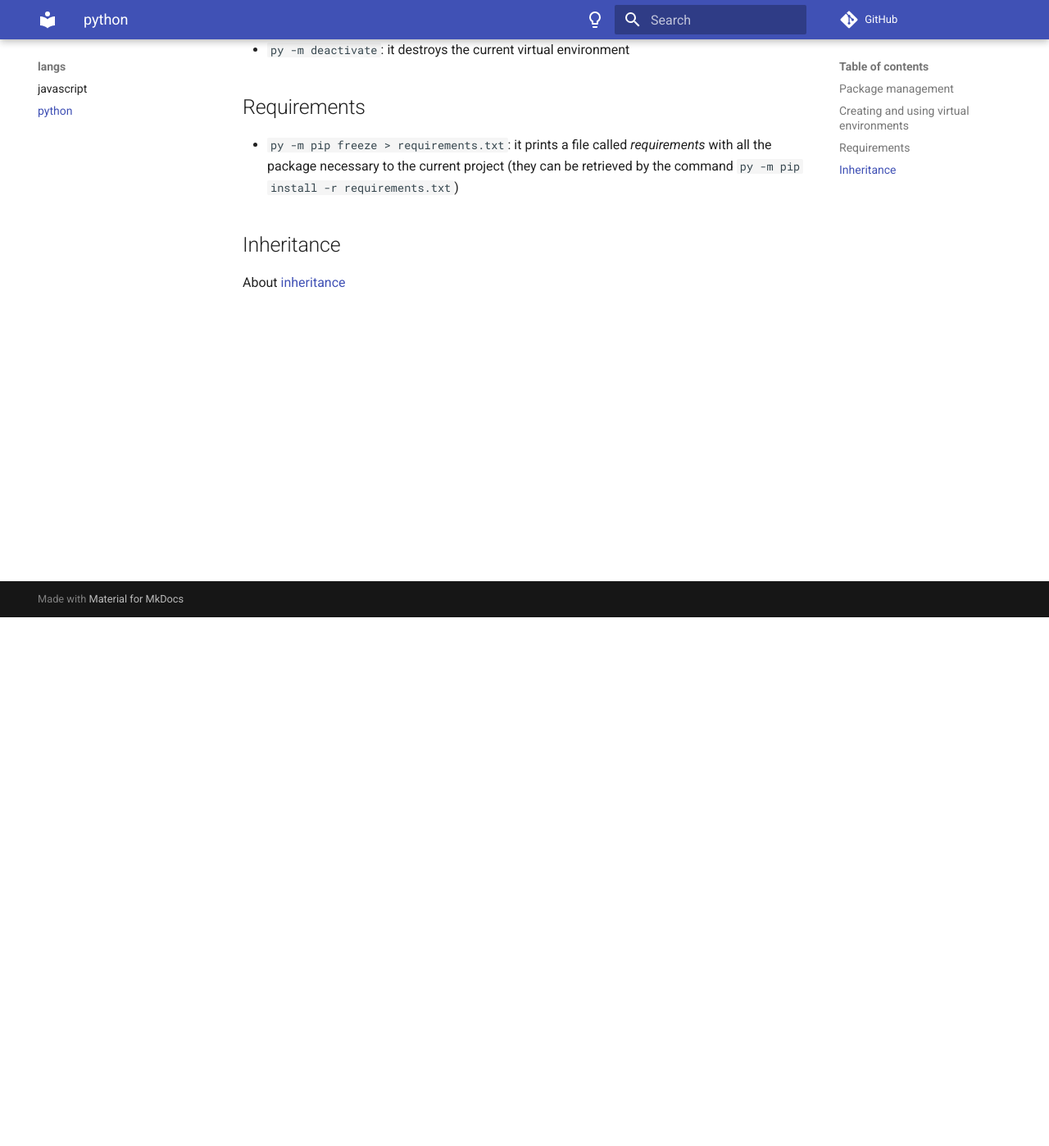
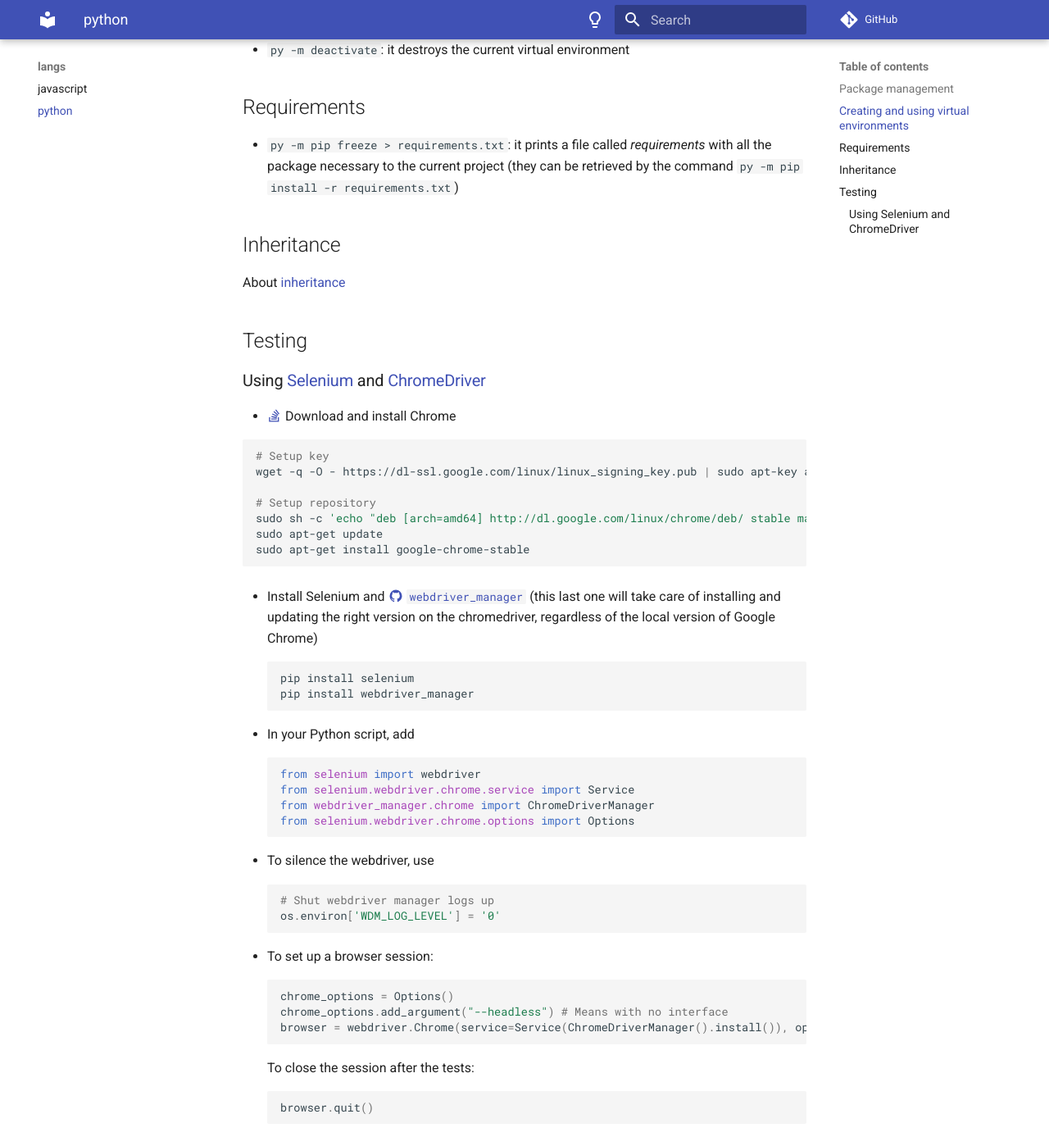
Before and after one commit to sannae/the-notebook, an MkDocs documentation site: the page built from docs/langs/python.md, in a window 1280 px wide and 1400 px high, scrolled down 647 px. Shown: the whole window at 82% size. Built offline with MkDocs 1.6.1 and Material for MkDocs 9.7.7, drawn with Linux system fonts in a browser that asks for light colours; comment, search, counter and statistics services are not loaded.

Commit message:
added notes about selenium

````diff
--- a/docs/langs/python.md
+++ b/docs/langs/python.md
@@ -24,3 +24,50 @@ About [virtual environments](https://packaging.python.org/tutorials/installing-p
 ## Inheritance
 
 About [inheritance](https://docs.python.org/3/tutorial/classes.html#inheritance)
+
+## Testing
+
+### Using [Selenium](https://www.selenium.dev/) and [ChromeDriver](https://chromedriver.chromium.org/)
+
+* [:material-stack-overflow:](https://stackoverflow.com/a/44698744) Download and install Chrome
+
+```bash
+# Setup key
+wget -q -O - https://dl-ssl.google.com/linux/linux_signing_key.pub | sudo apt-key add -
+
+# Setup repository
+sudo sh -c 'echo "deb [arch=amd64] http://dl.google.com/linux/chrome/deb/ stable main" >> /etc/apt/sources.list.d/google.list'
+sudo apt-get update
+sudo apt-get install google-chrome-stable
+```
+
+* Install Selenium and [:material-github: `webdriver_manager`](https://github.com/SergeyPirogov/webdriver_manager) (this last one will take care of installing and updating the right version on the chromedriver, regardless of the local version of Google Chrome)
+```bash
+pip install selenium
+pip install webdriver_manager
+```
+
+* In your Python script, add
+```python
+from selenium import webdriver
+from selenium.webdriver.chrome.service import Service
+from webdriver_manager.chrome import ChromeDriverManager
+from selenium.webdriver.chrome.options import Options
+```
+
+* To silence the webdriver, use
+```python
+# Shut webdriver manager logs up
+os.environ['WDM_LOG_LEVEL'] = '0'
+```
+
+* To set up a browser session:
+```python
+chrome_options = Options()
+chrome_options.add_argument("--headless") # Means with no interface
+browser = webdriver.Chrome(service=Service(ChromeDriverManager().install()), options=chrome_options)
+```
+To close the session after the tests:
+```python
+browser.quit()
+```
--- a/overrides/index.html
+++ /dev/null
@@ -1,5 +0,0 @@
-{% extends "base.html" %}
-
-{% block htmltitle %}
-  <title>Lorem ipsum dolor sit amet</title>
-{% endblock %}
````
Also changed, not shown: docs/web/django.md (+7 -0 lines), docs/projects.md (line endings or trailing spaces).
